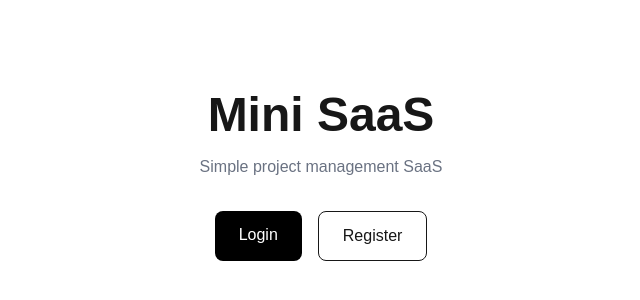
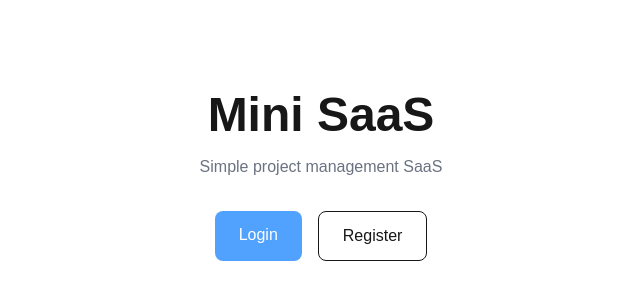
Before and after one commit to trixcoding/SaaS-TaskManager, a Next.js app in the folder myapp/: page / in a window 1280 px wide. Shown: the part 224-524 px from the top of the page, without its empty margins (319-959 px from the left). Built offline with nearby package versions, Linux system fonts and the light colour scheme.

Commit message:
Update page.tsx

```diff
--- a/myapp/app/page.tsx
+++ b/myapp/app/page.tsx
@@ -15,7 +15,7 @@ export default function HomePage() {
         <div className="mt-8 flex justify-center gap-4">
           <Link
             href="/login"
-            className="rounded-lg bg-black px-6 py-3 text-white"
+            className="rounded-lg bg-blue-400 px-6 py-3 text-white"
           >
             Login
           </Link>
```
